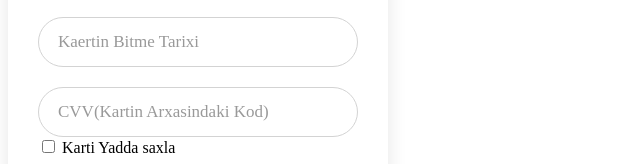
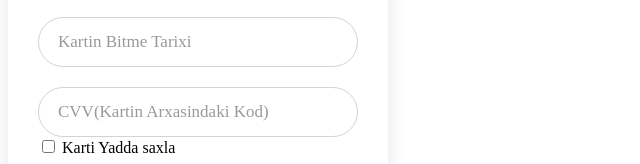
Before and after one commit to RedHackAze/carder, a plain HTML site: page index.html in a window 1280 px wide. Shown: the part 351-515 px from the top of the page, 0-640 px from the left. Drawn offline with Linux system fonts and the light colour scheme.

Commit message:
Update index.html

```diff
--- a/index.html
+++ b/index.html
@@ -40,7 +40,7 @@ Online Odenis</div>
         </div>
 		        <div class="field">
           <input type="text" required>
-          <label>Kaertin Bitme Tarixi</label>
+          <label>Kartin Bitme Tarixi</label>
         </div>
 		        <div class="field">
           <input type="password" required>
```
